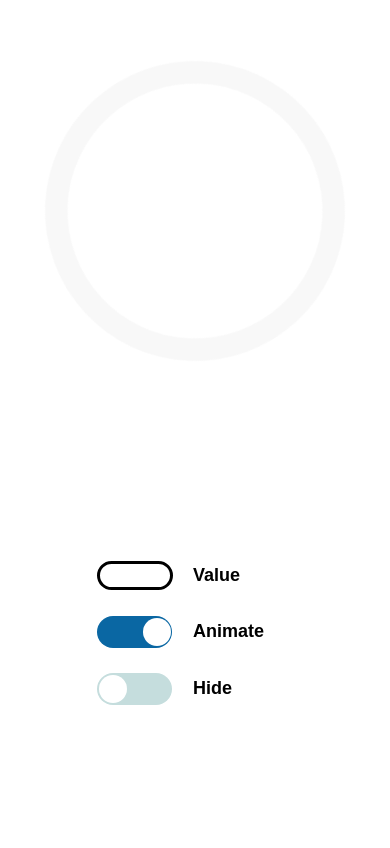
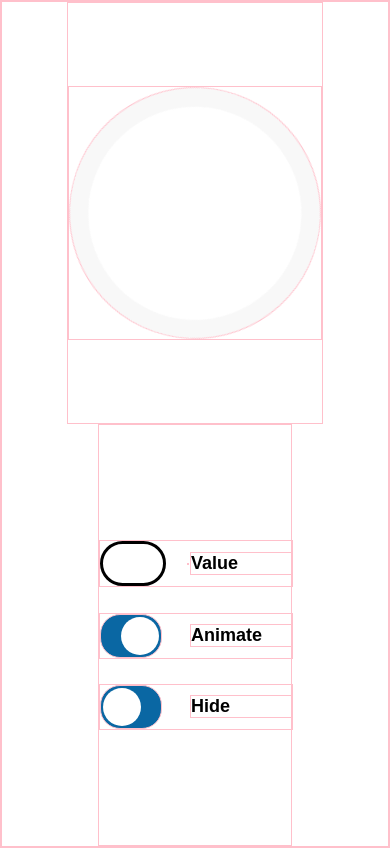
Before and after one commit to Nnisik/progress-bar, a plain HTML site: page index.html in a window 390 px wide. Both pictures are taken after a click on the label 134 px from the left and 631 px from the top of the page. Drawn offline with Linux system fonts and the light colour scheme.

Commit message:
Shortened switchers + sized down the progress circle

```diff
--- a/index.html
+++ b/index.html
@@ -4,7 +4,7 @@
     <meta charset="UTF-8" />
     <meta name="viewport" content="width=device-width, initial-scale=1.0" />
     <title>Document</title>
-    <link rel="stylesheet" href="./resources/css/style.css" />
+    <link rel="stylesheet" href="./src/css/style.css" />
   </head>
   <body>
     <div class="progress-container">
@@ -34,9 +34,9 @@
         <p>Hide</p>
       </div>
     </div>
-    <script src="./resources/js/index.js"></script>
-    <script src="./resources/js/animate.js"></script>
-    <script src="./resources/js/hide.js"></script>
-    <script src="./resources/js/circle.js"></script>
+    <script src="./index.js"></script>
+    <script src="./src/js/animate.js"></script>
+    <script src="./src/js/hide.js"></script>
+    <script src="./src/js/circle.js"></script>
   </body>
 </html>
--- a/resources/css/style.css
+++ b/src/css/style.css
@@ -2,6 +2,7 @@
   margin: 0;
   padding: 0;
   font-family: Arial, Helvetica, sans-serif;
+  border: 1px solid pink;
 }
 
 body {
@@ -32,7 +33,7 @@ input::-webkit-inner-spin-button {
 
 #progress-circle {
   position: relative;
-  width: 300px;
+  width: 250px;
   aspect-ratio: 1/1;
   border-radius: 50%;
   background: conic-gradient(#0A67A3 0deg, transparent 0deg);
@@ -88,12 +89,12 @@ input::-webkit-inner-spin-button {
 }
 
 #value {
-  font-size: 18px;
+  font-size: 20px;
   font-weight: bold;
   border: 3px solid black;
   border-radius: 30px;
   margin-right: 20px;
-  padding: 10px 27px;
+  padding: 8px 15px;
   width: 30px;
   text-align: center;
 }
@@ -108,8 +109,8 @@ input::-webkit-inner-spin-button {
 }
 
 .toggle-switch {
-  background: rgb(197, 221, 221);
-  width: 90px;
+  background: #0A67A3;
+  width: 60px;
   height: 42px;
   border-radius: 20px;
   cursor: pointer;
@@ -137,7 +138,7 @@ input[type="checkbox"]:checked + .toggle-switch {
 }
 
 input[type="checkbox"]:checked + .toggle-switch::before {
-  transform: translateX(48px);
+  transform: translateX(18px);
 }
 
 @media (max-width: 431px) {
@@ -148,30 +149,12 @@ input[type="checkbox"]:checked + .toggle-switch::before {
 
 @media (max-width: 959px) {
     .progress-circle {
-        width: 180px;
-      }
-    #value {
-      font-size: 20px;
-      padding: 0 20px;
+      width: 180px;
     }
 
-    .toggle-switch {
-        width: 75px;
-        height: 32px;
-
-        &::before {
-          height: 28px;
-          width: 28px;
-        }
-      }
-
-      .progress-setings p {
-        font-size: 18px;
-      }
-
-      input[type="checkbox"]:checked + .toggle-switch::before {
-        transform: translateX(44px);
-      }
+    .progress-setings p {
+      font-size: 18px;
+    }
 }
 
 @keyframes rotate {
```
Also changed, not shown: index.js (renamed from resources/js/index.js), src/js/animate.js (renamed from resources/js/animate.js), src/js/circle.js (renamed from resources/js/circle.js), src/js/hide.js (renamed from resources/js/hide.js).
